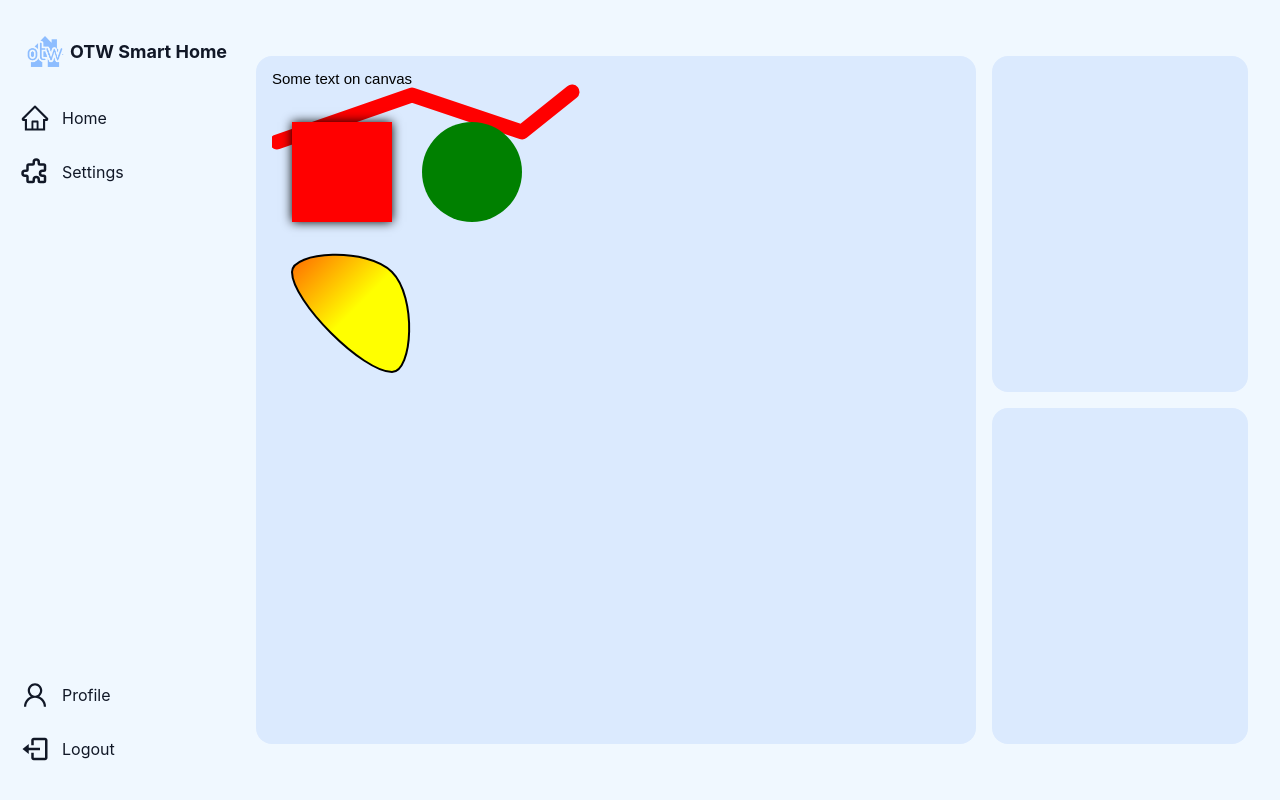
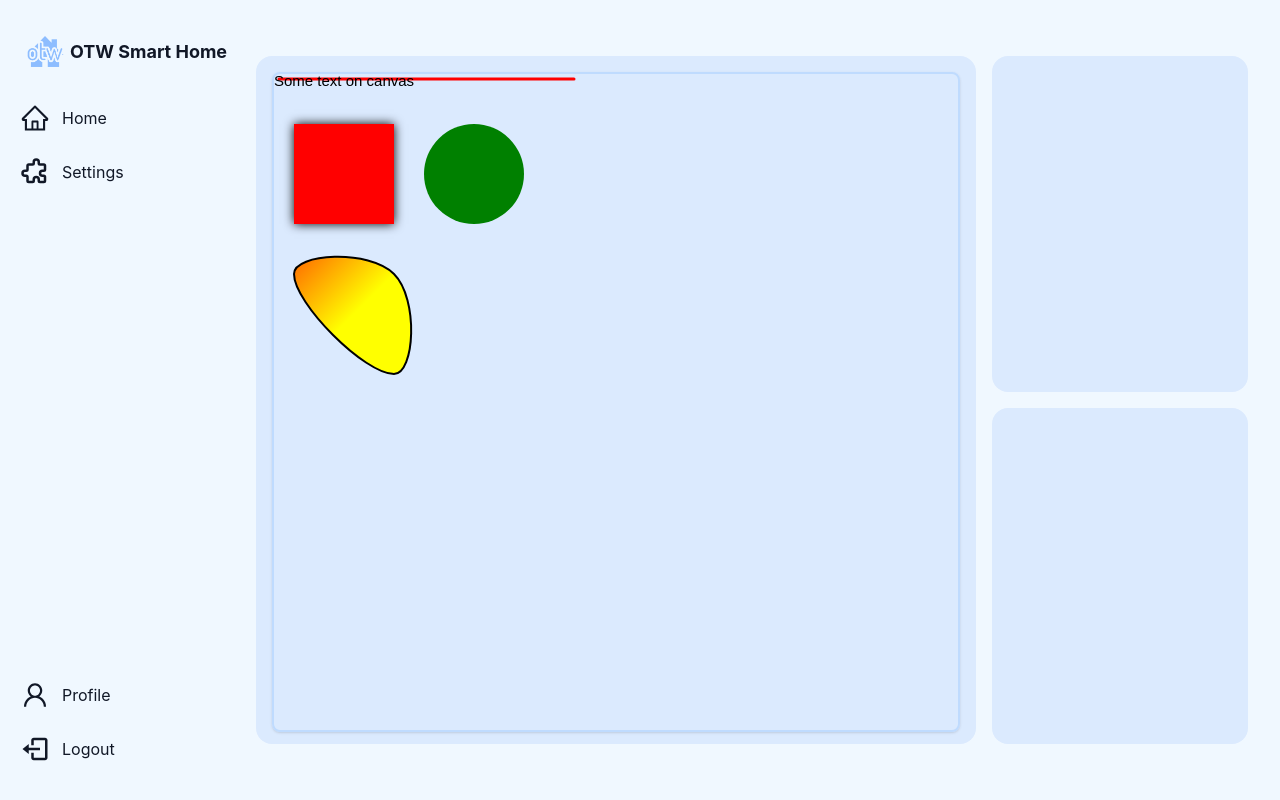
Before and after one commit to FC-Open-to-Work/FC-Open-to-Work, a React (Create React App) app in the folder client/: page / in a window 1280 px wide. Built offline with nearby package versions, Linux system fonts and the light colour scheme; sample sign-in values are in the browser's storage; the HTML template or start-up script is replaced by a standard one.

Commit message:
Added border to canvas

```diff
--- a/client/src/components/CanvasContainer.tsx
+++ b/client/src/components/CanvasContainer.tsx
@@ -1,6 +1,5 @@
 import React from 'react';
 import {Stage, Layer, Rect, Text, Circle, Line} from 'react-konva';
-import Konva from "konva";
 
 interface CanvasContainerProps {
     dimensions: {
@@ -11,12 +10,12 @@ interface CanvasContainerProps {
 
 const CanvasContainer: React.FC<CanvasContainerProps> = ({dimensions}) => {
     return (
-        <div className="w-full">
+        <div className="border-2 rounded-lg border-blue-200 shadow w-full">
             <Stage width={dimensions.width} height={dimensions.height} draggable>
                 <Layer>
-                    <Line points={[5, 70, 140, 23, 250, 60, 300, 20]}
+                    <Line points={[5, 5, 300, 5]}
                             stroke="red"
-                            strokeWidth={15}
+                            strokeWidth={3}
                             lineCap="round"
                             lineJoin="round"
                     />
```
